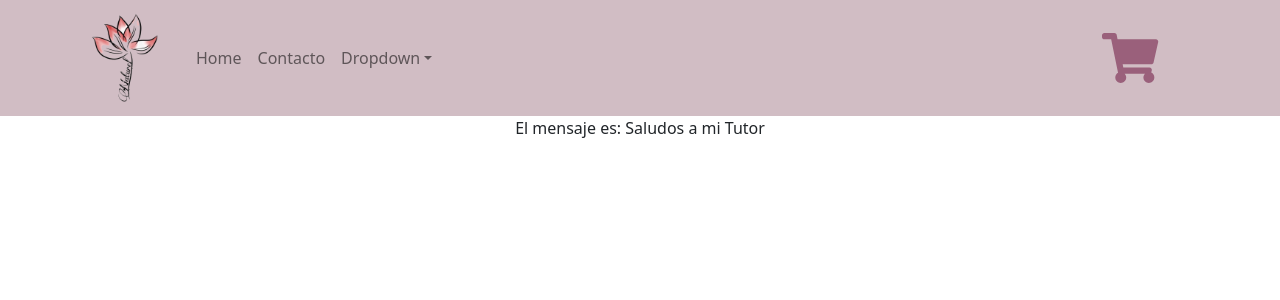
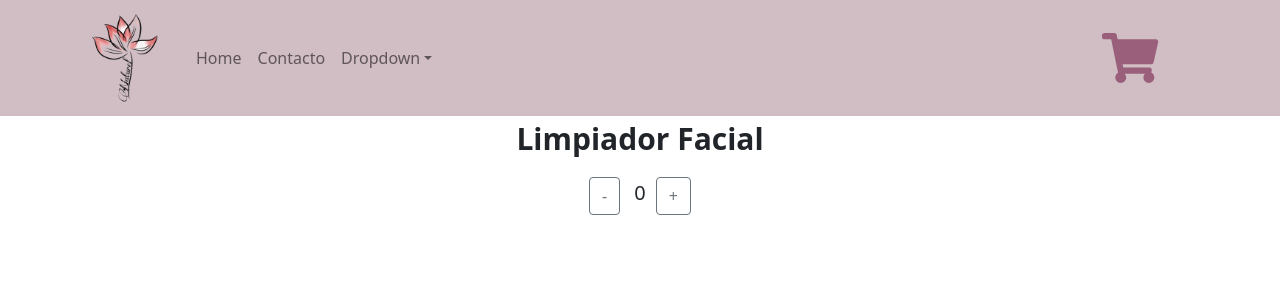
Before and after one commit to deniichulaa/appWithReact-Naturel, a React (Create React App) app: page / in a window 1280 px wide. Shown: the top 300 px of the page. Built offline with nearby package versions, Linux system fonts and the light colour scheme.

Commit message:
Desafio: Contador con Boton

```diff
--- a/src/App.js
+++ b/src/App.js
@@ -8,7 +8,7 @@ function App() {
     <div className="App">
 
       <NavBar/>
-      <ItemListContainer greeting={"Saludos a mi Tutor"}/>
+      <ItemListContainer/>
 
     </div>
   );
--- /dev/null
+++ b/src/components/ItemCount.jsx
@@ -0,0 +1,53 @@
+import {React, useState} from "react";
+import { Button} from 'react-bootstrap';
+import 'bootstrap/dist/css/bootstrap.min.css';
+
+const ItemCount = () => {
+
+    const [Qty, setQty] = useState(0);
+    const [Data, setData] = useState({
+    name: "Limpiador Facial",
+    stock: 3
+    })
+
+    const SpanStyle = {
+        marginRight: 10,
+        marginLeft: 10,
+        fontSize:20
+    }
+    const titleProduct ={
+        fontSize:30,
+        fontWeight:600
+    }
+    const itemContainer = {
+        display: "flex",
+        flexDirection: "column",
+        alingItem: "center"
+    }
+
+    const plusOne = () => {
+        if (Qty < Data.stock) {
+            setQty(Qty + 1)
+        }
+    }
+    const lessOne = () => {
+        if (Qty > 0) {
+            setQty(Qty - 1)
+        }
+    }
+
+    return (
+        <div style={itemContainer}>
+            <p style={titleProduct}>{Data.name}</p>
+            <div>
+                <Button variant="outline-secondary" onClick={lessOne}>-</Button>{' '}
+                <span style={SpanStyle}>{Qty}</span>
+                <Button variant="outline-secondary" onClick={plusOne}>+</Button>{' '}
+            </div>
+
+        </div>
+    )
+
+}
+
+export default ItemCount
--- a/src/components/ItemListContainer.js
+++ b/src/components/ItemListContainer.js
@@ -1,10 +1,11 @@
 import React, { Fragment } from "react";
+import ItemCount from "./ItemCount";
 
 const ItemListContainer = ({greeting}) => {
     return(
         <Fragment>
             <div>
-                <p>El mensaje es: {greeting}</p>
+                <ItemCount/>
             </div>
         </Fragment>
     )
```
